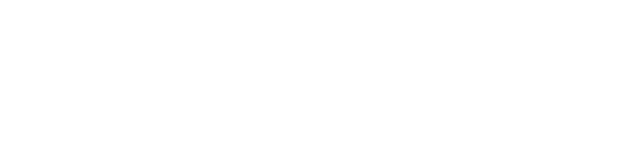
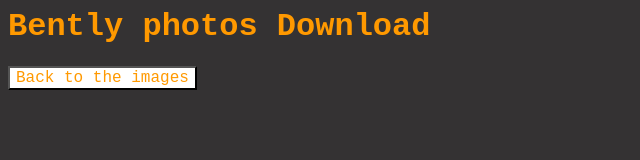
Before and after one commit to devramsean0/bently-website, a plain HTML site: page download/index.html in a window 1280 px wide. Shown: the whole page, without its empty margins (0-640 px from the left). Drawn offline with Linux system fonts and the light colour scheme.

Commit message:
header code for the downloads page

```diff
--- a/download/index.html
+++ b/download/index.html
@@ -1,3 +1,9 @@
 <html>
-
+    <head>
+        <div>
+            <h1>Bently photos Download</h1>
+            <link rel="stylesheet" href="/css/css.css">
+            <button onclick="location.href='/index.html'" type="button">Back to the images</button>
+        </div>
+    </head>
 </html>
```
